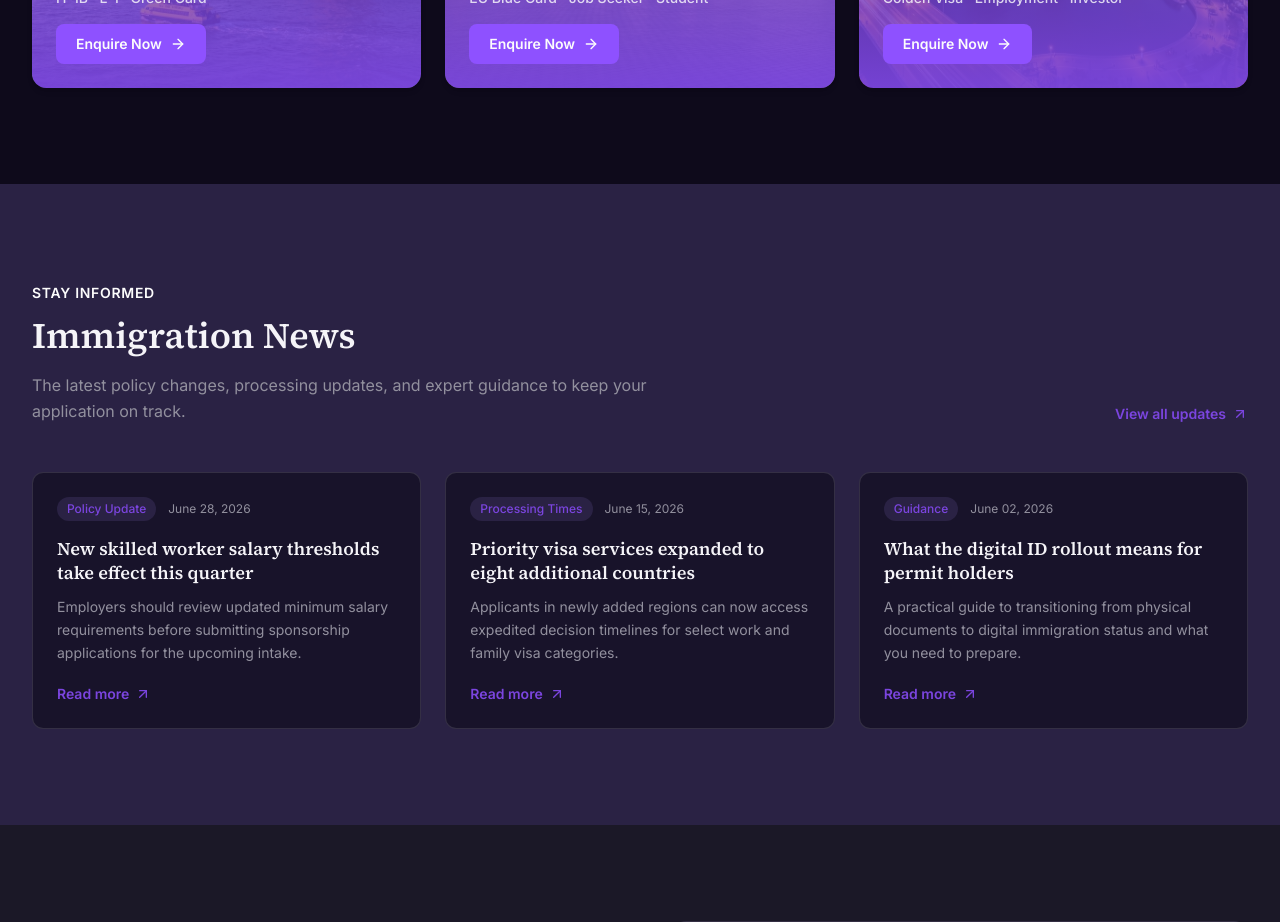
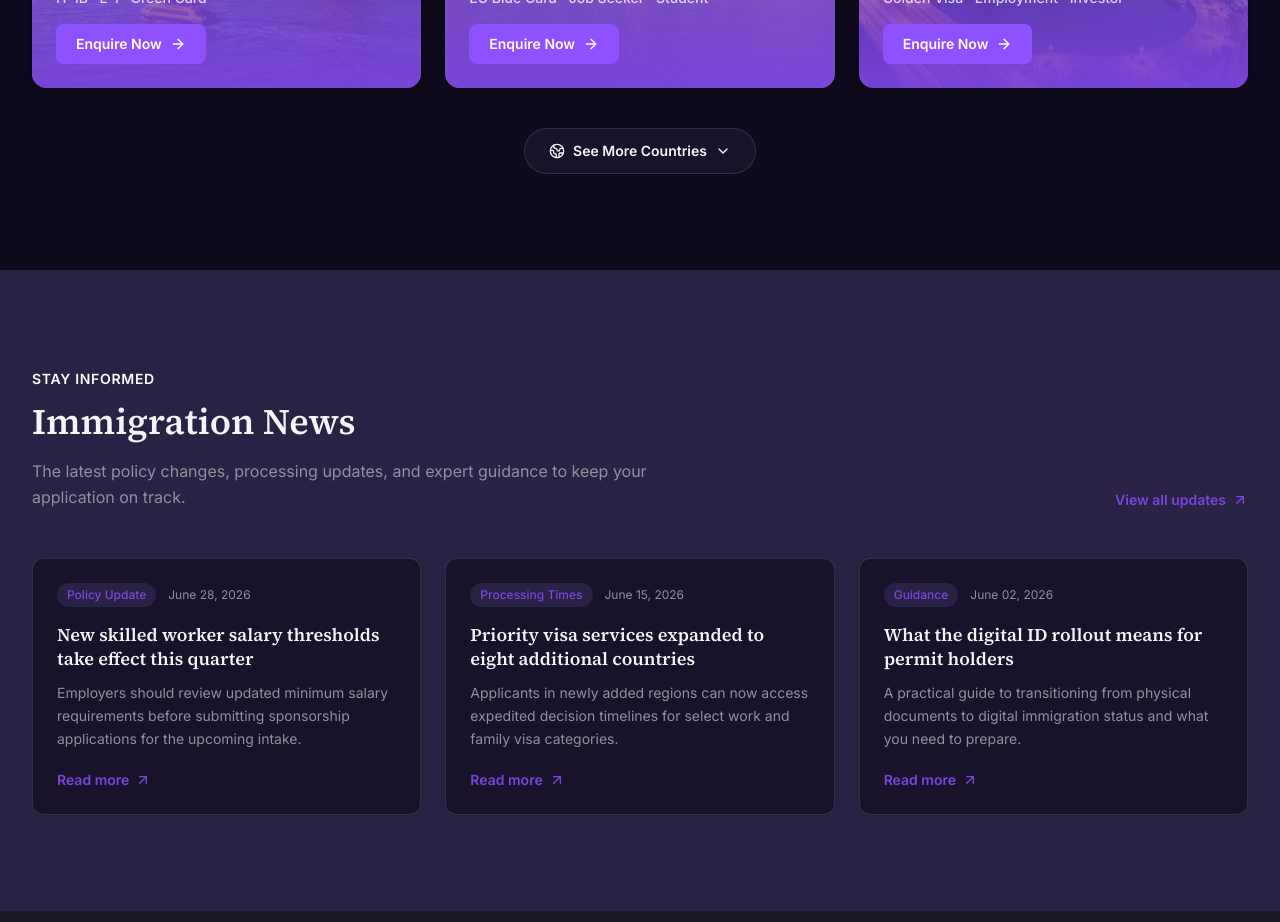
Before and after one commit to limon888899/Global-Migration-Hub, a Next.js app: page / in a window 1280 px wide. Shown: the part 2860-3782 px from the top of the page. Built offline with nearby package versions, Linux system fonts and the light colour scheme.

Commit message:
Enhance CountriesSection with show more feature
Added functionality to show more countries and handle applications.

```diff
--- a/components/countries-section.tsx
+++ b/components/countries-section.tsx
@@ -1,9 +1,11 @@
 "use client"
 
+import { useState } from "react"
 import Image from "next/image"
-import { ArrowRight } from "lucide-react"
+import { ArrowRight, ChevronDown, ChevronUp, Globe2 } from "lucide-react"
 import { useVisaStatusModal } from "@/components/visa-status-modal"
-import { DESTINATION_COUNTRIES } from "@/lib/countries"
+import { useApplicationModal } from "@/components/application-modal"
+import { DESTINATION_COUNTRIES, ALL_COUNTRIES } from "@/lib/countries"
 
 const countryDetails: Record<string, { visaTypes: string; image: string; alt: string }> = {
   "United Kingdom": {
@@ -43,8 +45,14 @@ const countries = DESTINATION_COUNTRIES.map((name) => ({
   ...countryDetails[name],
 }))
 
+const remainingCountries = ALL_COUNTRIES.filter(
+  (name) => !(DESTINATION_COUNTRIES as readonly string[]).includes(name),
+)
+
 export function CountriesSection() {
   const { open } = useVisaStatusModal()
+  const { open: openApplication } = useApplicationModal()
+  const [showAll, setShowAll] = useState(false)
 
   return (
     <section id="countries" className="scroll-mt-20 bg-background py-16 sm:py-24">
@@ -102,6 +110,44 @@ export function CountriesSection() {
             </article>
           ))}
         </div>
+
+        <div className="mt-10 flex flex-col items-center">
+          <button
+            type="button"
+            onClick={() => setShowAll((v) => !v)}
+            aria-expanded={showAll}
+            className="inline-flex items-center gap-2 rounded-full border border-border bg-secondary/40 px-6 py-3 text-sm font-semibold text-foreground transition-colors hover:bg-secondary"
+          >
+            <Globe2 className="size-4" aria-hidden="true" />
+            {showAll ? "Hide Countries" : "See More Countries"}
+            {showAll ? (
+              <ChevronUp className="size-4" aria-hidden="true" />
+            ) : (
+              <ChevronDown className="size-4" aria-hidden="true" />
+            )}
+          </button>
+
+          {showAll && (
+            <div className="mt-8 w-full rounded-2xl border border-border bg-secondary/20 p-6 animate-in fade-in-0 slide-in-from-top-2 duration-300">
+              <p className="mb-4 text-center text-sm text-muted-foreground">
+                We also help with applications for these destinations. Tap a country to start
+                your application.
+              </p>
+              <div className="flex flex-wrap justify-center gap-2">
+                {remainingCountries.map((name) => (
+                  <button
+                    key={name}
+                    type="button"
+                    onClick={() => openApplication(name)}
+                    className="rounded-full border border-border bg-background px-4 py-2 text-sm font-medium text-foreground transition-colors hover:border-accent hover:bg-accent hover:text-accent-foreground"
+                  >
+                    {name}
+                  </button>
+                ))}
+              </div>
+            </div>
+          )}
+        </div>
       </div>
     </section>
   )
```
